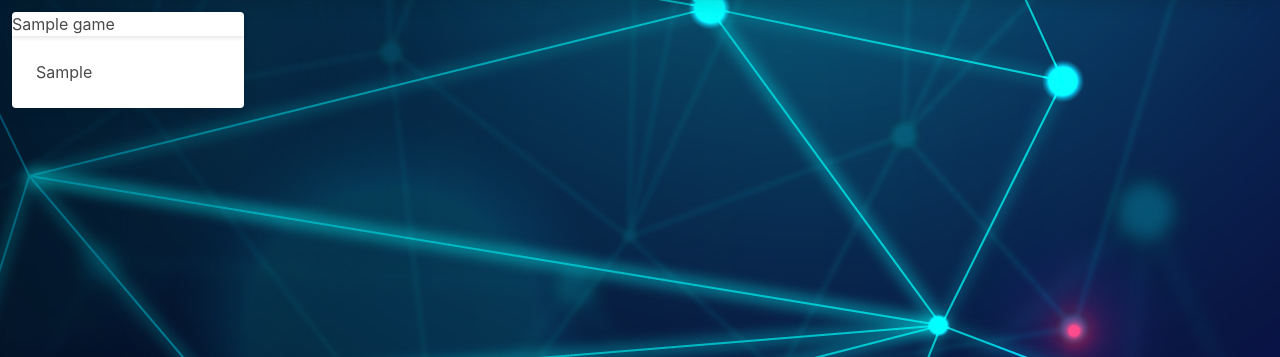
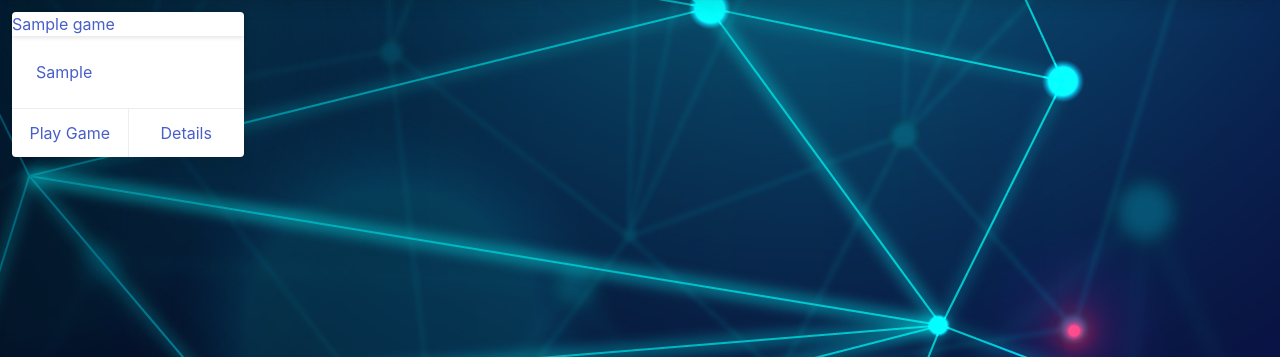
Before and after one commit to ArmadaDev25/DGameSite, a Django app: page /games/ in a window 1280 px wide. Shown: the part 132-489 px from the top of the page. Run offline with Django 4.2, Linux system fonts and the light colour scheme; tables that the repository leaves empty hold one stand-in row (values such as "Sample post").

Commit message:
Added footer buttons and functionality to the Game Card element on the game_list template. Worked on the game details page

```diff
--- a/gamesite_project/GS_Frontend/templates/game_list.html
+++ b/gamesite_project/GS_Frontend/templates/game_list.html
@@ -10,7 +10,9 @@
 
 {% for game in game_list %}
     <div class="column is-one-fifth">
-    <div class="card">
+
+        <div class="card">
+        <a href="{% url 'game_detail' game.id%}">
         <header class="card-header">
             {{game.name}}
         </header>
@@ -19,6 +21,14 @@
                 {{game.shrt_des}}
             </div>
         </div>
+        </a>
+        <footer class="card-footer">
+            <a href="#" class="card-footer-item">Play Game</a>
+            <a href="{% url 'game_detail' game.id%}" class="card-footer-item">Details</a>
+
+
+        </footer>
+
     </div>
     </div>
 {% endfor %}
--- a/gamesite_project/GS_Frontend/templates/game_pages/game_details.html
+++ b/gamesite_project/GS_Frontend/templates/game_pages/game_details.html
@@ -3,4 +3,10 @@
 {% block content %}
 {% load static %}
 
+<div class="card">
+    <header class="card-header">
+        {{game.name}}
+    </header>
+</div>
+
 {% endblock %}
--- a/gamesite_project/GS_Frontend/urls.py
+++ b/gamesite_project/GS_Frontend/urls.py
@@ -5,5 +5,5 @@ urlpatterns = [
     path('', views.home, name='home'),
     path('about/', views.about, name='about'),
     path('games/', views.GameList.as_view(template_name="game_list.html"), name='game_list'),
-    path('games/<int:pk>/', views.GameDetail.as_view(template_name="game_pages/game_detail"), name='game_deatil')
+    path('games/<int:pk>/', views.GameDetail.as_view(template_name="game_pages/game_details.html"), name='game_detail')
 ]
```
